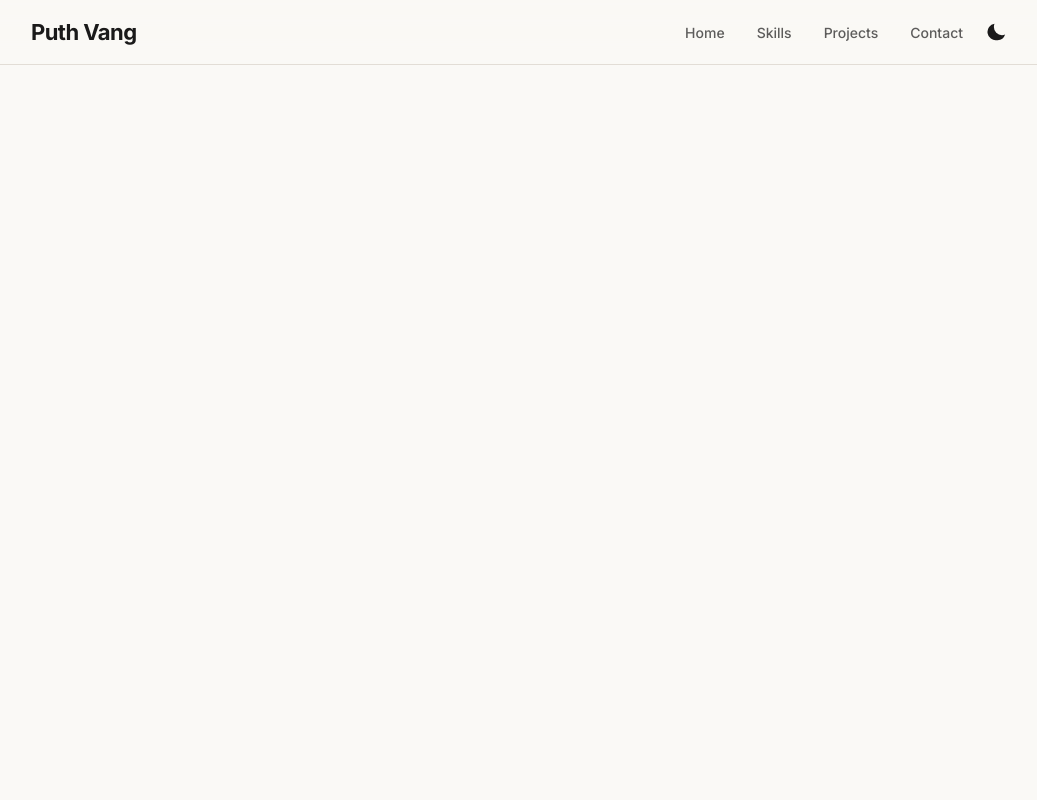
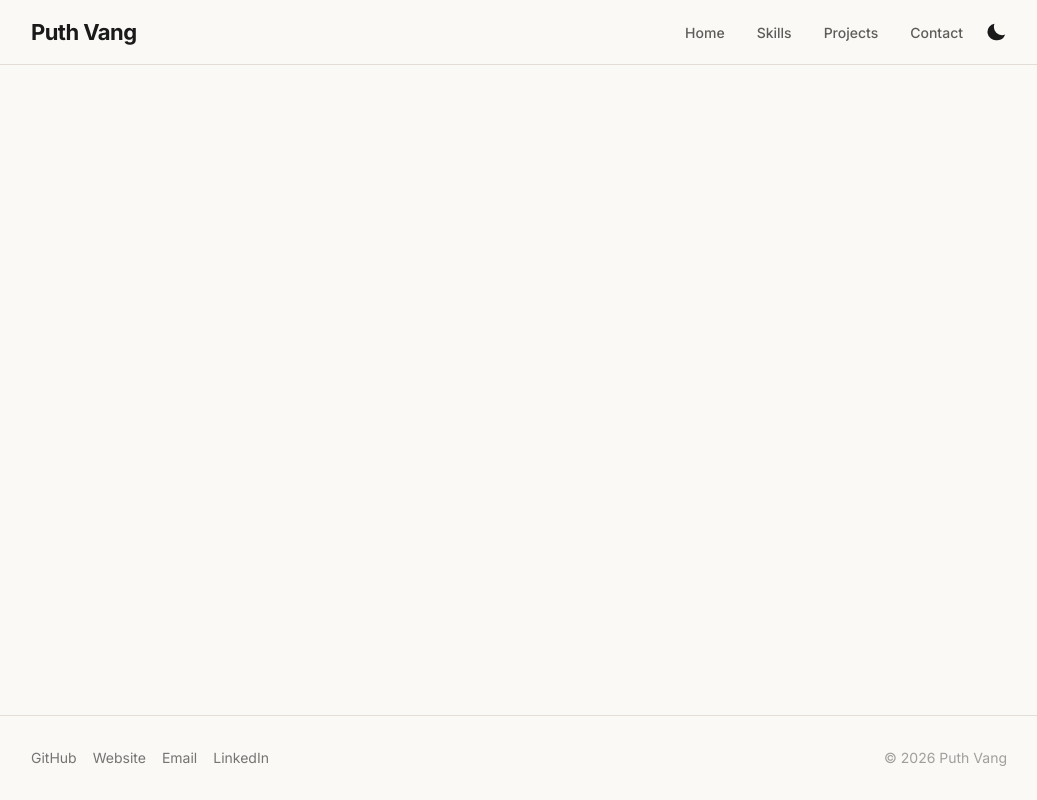
Before and after one commit to Unalphabetical/portfolio, an Astro site: page / in a window 1280 px wide. Shown: the whole page, without its empty margins (121-1158 px from the left). Built offline with nearby package versions, Linux system fonts and the light colour scheme; Astro itself is replaced by a stand-in of ours.

Commit message:
Create site footer (email, social links, copyright)

```diff
--- /dev/null
+++ b/src/components/Footer.astro
@@ -0,0 +1,22 @@
+---
+import { socials } from '@data/socials.js';
+const year = new Date().getFullYear();
+---
+
+<footer class="border-t border-base-300 mt-auto">
+  <div class="max-w-5xl mx-auto px-4 sm:px-6 py-8 flex flex-col sm:flex-row items-center justify-between gap-4">
+    <div class="flex items-center gap-4">
+      {socials.map((s) => (
+        <a
+          href={s.url}
+          class="text-sm text-base-content/60 hover:text-base-content transition-colors"
+          target={s.name === 'Email' ? undefined : '_blank'}
+          rel={s.name === 'Email' ? undefined : 'noopener noreferrer'}
+        >
+          {s.name}
+        </a>
+      ))}
+    </div>
+    <p class="text-sm text-base-content/40">&copy; {year} Puth Vang</p>
+  </div>
+</footer>
--- a/src/layouts/BaseLayout.astro
+++ b/src/layouts/BaseLayout.astro
@@ -1,5 +1,6 @@
 ---
 import Header from '@components/Header.astro';
+import Footer from '@components/Footer.astro';
 
 const { title, description } = Astro.props;
 ---
@@ -21,5 +22,6 @@ const { title, description } = Astro.props;
     <main class="flex-1 flex items-center justify-center text-center space-y-6">
       <slot />
     </main>
+    <Footer />
   </body>
 </html>
```
